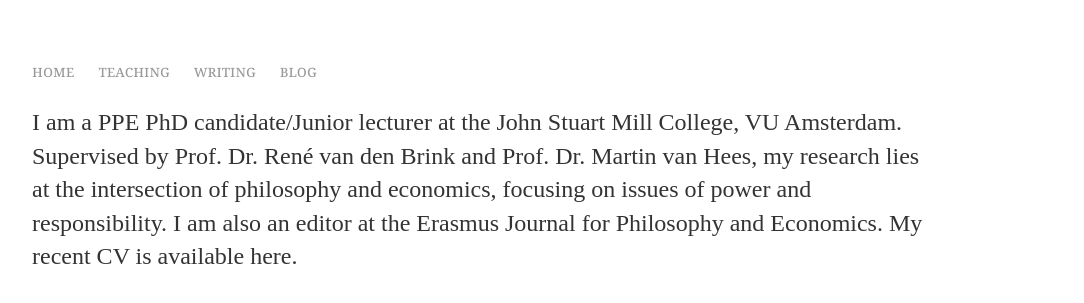
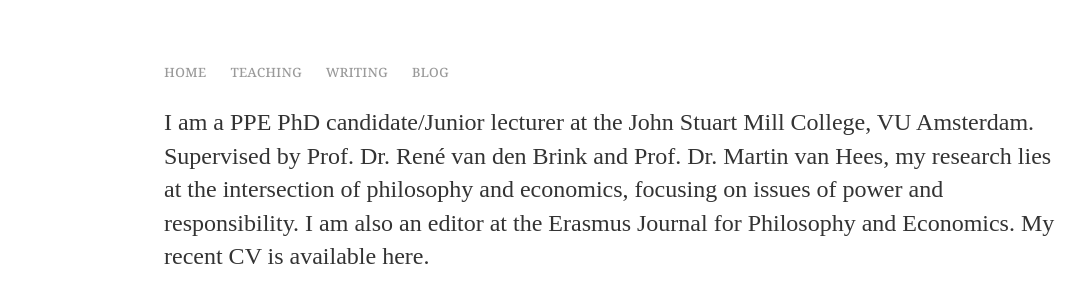
Before and after one commit to uzunovam/uzunovam, a Jekyll site: the page built from index.html, in a window 1280 px wide. Shown: the top 303 px of the page, without its empty margins (28-1112 px from the left). Built offline with Jekyll 4.4.1, drawn with Linux system fonts in a browser that asks for light colours.

Commit message:
Update main.css

```diff
--- a/css/main.css
+++ b/css/main.css
@@ -1,5 +1,5 @@
 body {
-    margin: 60px;
+    margin: 60px auto;
     width: 70%;
 }
 nav ul, footer ul {
```
